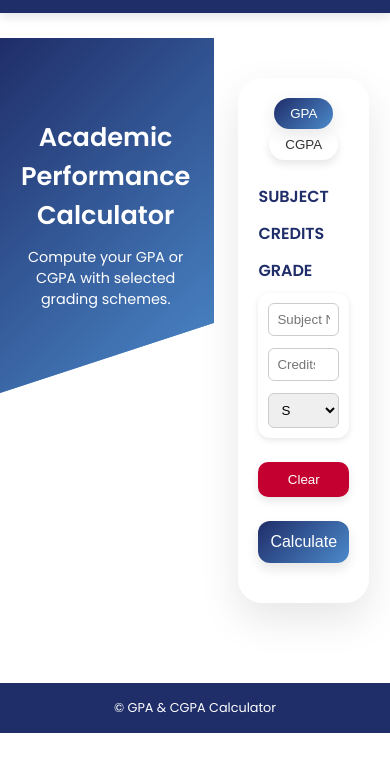
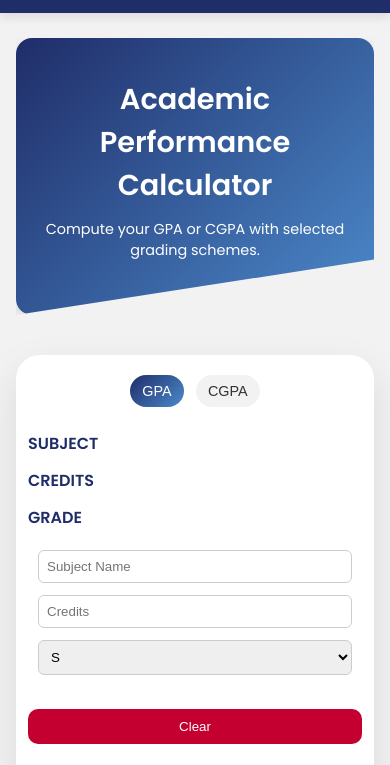
Before and after one commit to TailuruGanesh/Projects, a plain HTML site: page index.html in a window 390 px wide. Shown: the part 62-827 px from the top of the page. Drawn offline with Linux system fonts and the light colour scheme.

Commit message:
Web-Update

```diff
--- a/index.html
+++ b/index.html
@@ -2,7 +2,7 @@
 <html lang="en">
 <head>
   <meta charset="UTF-8" />
-  <meta name="viewport" content="width=device-width, initial-scale=1" />
+  <meta name="viewport" content="width=device-width, initial-scale=1.0" />
   <title>CGPA & GPA Calculator</title>
   <link href="https://fonts.googleapis.com/css2?family=Poppins:wght@300;400;600&display=swap" rel="stylesheet" />
   <style>
@@ -10,7 +10,7 @@
       --primary: #1f2d69;
       --secondary: #4c8acb;
       --accent: #c3002f;
-      --bg-light: #f2f22;
+      --bg-light: #f2f2f2;
       --text-dark: #333333;
       --card-bg: #ffffff;
       --row-alt: #f9f9f9;
@@ -28,52 +28,60 @@
       background: var(--primary);
       padding: 16px 0;
       position: fixed;
+      top: 0;
       width: 100%;
       box-shadow: 0 4px 10px var(--shadow);
       z-index: 100;
     }
     .nav-container { max-width: 1200px; margin: 0 auto; display: flex; justify-content: space-between; align-items: center; padding: 0 24px; }
     .logo { font-size: 1.8rem; font-weight: 700; color: #fff; }
-    main { padding-top: 100px; display: flex; justify-content: center; align-items: flex-start; }
-    .hero { background: var(--secondary); color: #fff; padding: 80px 24px 60px; text-align: center; background-image: var(--button-gradient); clip-path: polygon(0 0, 100% 0, 100% 80%, 0 100%); }
+    main {
+      padding: 120px 24px 40px; /* increased top padding for header */
+      display: flex;
+      justify-content: center;
+      align-items: flex-start;
+    }
+    .hero {
+      background: var(--secondary);
+      color: #fff;
+      padding: 60px 16px 40px;
+      text-align: center;
+      background-image: var(--button-gradient);
+      clip-path: polygon(0 0, 100% 0, 100% 80%, 0 100%);
+      width: 100%;
+      max-width: 800px;
+      margin-bottom: 40px;
+      border-radius: 16px;
+      box-shadow: 0 8px 20px var(--shadow);
+    }
     .hero h1 { font-size: 2.2rem; margin-bottom: 12px; }
     .hero p { font-size: 1rem; max-width: 500px; margin: 0 auto 24px; }
-    .section { max-width: 800px; margin: 40px auto; padding: 0 24px; width: 100%; }
-    .calculator-card {
+    .section {
+      max-width: 800px;
+      width: 100%;
       background: var(--card-bg);
+      padding: 32px 24px;
+      margin: 0 0 40px;
       border-radius: 24px;
       box-shadow: 0 16px 40px var(--shadow);
-      padding: 32px;
+    }
+    .calculator-card {
       transform-style: preserve-3d;
-      /* Removed animation and transition */
-    }
-    .calculator-card:hover {
-      /* Removed hover transform and shadow */
-      transform: none;
-      box-shadow: 0 16px 40px var(--shadow);
     }
     .mode-buttons { text-align: center; margin-bottom: 24px; }
     .mode-buttons button {
       margin: 0 8px;
-      padding: 10px 20px;
+      padding: 10px 16px;
       border: none;
       border-radius: 32px;
       cursor: pointer;
       background: var(--bg-light);
       color: var(--text-dark);
       font-weight: 500;
-      box-shadow: 0 4px 8px var(--shadow);
-      /* Removed transition */
-    }
-    .mode-buttons button:hover {
-      /* Removed hover animation */
-      transform: none;
-      box-shadow: 0 4px 8px var(--shadow);
     }
     .mode-buttons button.active {
       background: var(--button-gradient);
       color: #fff;
-      box-shadow: 0 6px 18px var(--shadow);
     }
     .table-header, .subject-row { display: grid; grid-template-columns: 2fr 1fr 1fr; gap: 12px; align-items: center; }
     .table-header { margin-bottom: 10px; font-weight: 600; text-transform: uppercase; color: var(--primary); }
@@ -82,10 +90,8 @@
       margin-bottom: 6px;
       padding: 10px;
       border-radius: 12px;
-      box-shadow: 0 2px 6px var(--shadow);
-      transition: background 0.3s ease;
     }
-    .subject-row:hover { background: var(--row-alt); }
+    .subject-row:nth-child(even) { background: var(--row-alt); }
     .subject-row input, .subject-row select { width: 100%; padding: 8px; border: 1px solid #ccc; border-radius: 6px; }
     .controls { display: flex; justify-content: center; gap: 12px; margin: 24px 0; }
     .controls button {
@@ -95,13 +101,6 @@
       padding: 10px 16px;
       border-radius: 10px;
       cursor: pointer;
-      box-shadow: 0 4px 8px var(--shadow);
-      /* Removed transition */
-    }
-    .controls button:hover {
-      /* Removed hover animation */
-      transform: none;
-      box-shadow: 0 4px 8px var(--shadow);
     }
     .calculate {
       width: 100%;
@@ -112,29 +111,26 @@
       font-size: 1rem;
       border-radius: 12px;
       cursor: pointer;
-      box-shadow: 0 6px 12px var(--shadow);
-      /* Removed transition */
     }
-    .calculate:hover {
-      /* Removed hover animation */
-      transform: none;
-      box-shadow: 0 6px 12px var(--shadow);
+    .result { margin-top: 20px; font-size: 1.1rem; text-align: center; }
+    footer {
+      background: var(--primary);
+      color: #fff;
+      padding: 16px;
+      text-align: center;
+      font-size: 0.8rem;
     }
-    .result {
-      margin-top: 20px;
-      font-size: 1.1rem;
-      text-align: center;
-      opacity: 1;
-      /* Removed animation */
-    }
-    footer { background: var(--primary); color: #fff; padding: 16px; text-align: center; font-size: 0.8rem; margin-top: 40px; }
-    @media (max-width:600px) {
-      .hero h1 { font-size: 1.6rem; }
+    @media (max-width: 600px) {
+      main { flex-direction: column; align-items: center; padding: 100px 16px 20px; }
+      .hero { padding: 40px 12px 30px; }
+      .hero h1 { font-size: 1.8rem; }
       .hero p { font-size: 0.9rem; }
-      .calculator-card { padding: 20px; }
-      .mode-buttons button { padding: 8px 16px; margin: 0 4px; }
+      .section { padding: 20px 12px; margin: 0 0 30px; }
+      .calculator-card { padding: 0; }
+      .mode-buttons button { padding: 8px 12px; margin: 0 4px; font-size: 0.9rem; }
       .table-header, .subject-row { grid-template-columns: 1fr; }
-      .controls, .mode-buttons { flex-direction: column; gap: 8px; }
+      .controls { flex-direction: column; gap: 8px; }
+      .calculate { padding: 10px; font-size: 0.95rem; }
     }
   </style>
 </head>
@@ -148,8 +144,8 @@
     <section class="section">
       <div class="calculator-card">
         <div class="mode-buttons">
-          <button id="gpaBtn" class="active">GPA </button>
-          <button id="cgpaBtn">CGPA </button>
+          <button id="gpaBtn" class="active">GPA</button>
+          <button id="cgpaBtn">CGPA</button>
         </div>
         <div class="table-header" id="tableHeader"></div>
         <div id="inputRows"></div>
@@ -224,7 +220,7 @@
     }
 
     gpaBtn.addEventListener("click", () => { mode="gpa"; gpaBtn.classList.add("active"); cgpaBtn.classList.remove("active"); renderTable(); resetToSingleRow(); });
-    cgpaBtn.addEventListener("click", () => { mode="cgpa"; cgpaBtn.classList.add("active"); gpaBtn.classList.remove("active"); renderTable(); resetToSingleRow(); });
+    cgpaBtn.addEventListener("click", () => { mode="cgpa"; cgpiBtn.classList.add("active"); gpaBtn.classList.remove("active"); renderTable(); resetToSingleRow(); });
     clearBtn.addEventListener("click", clearRows);
     calculateBtn.addEventListener("click", calculate);
 
```
